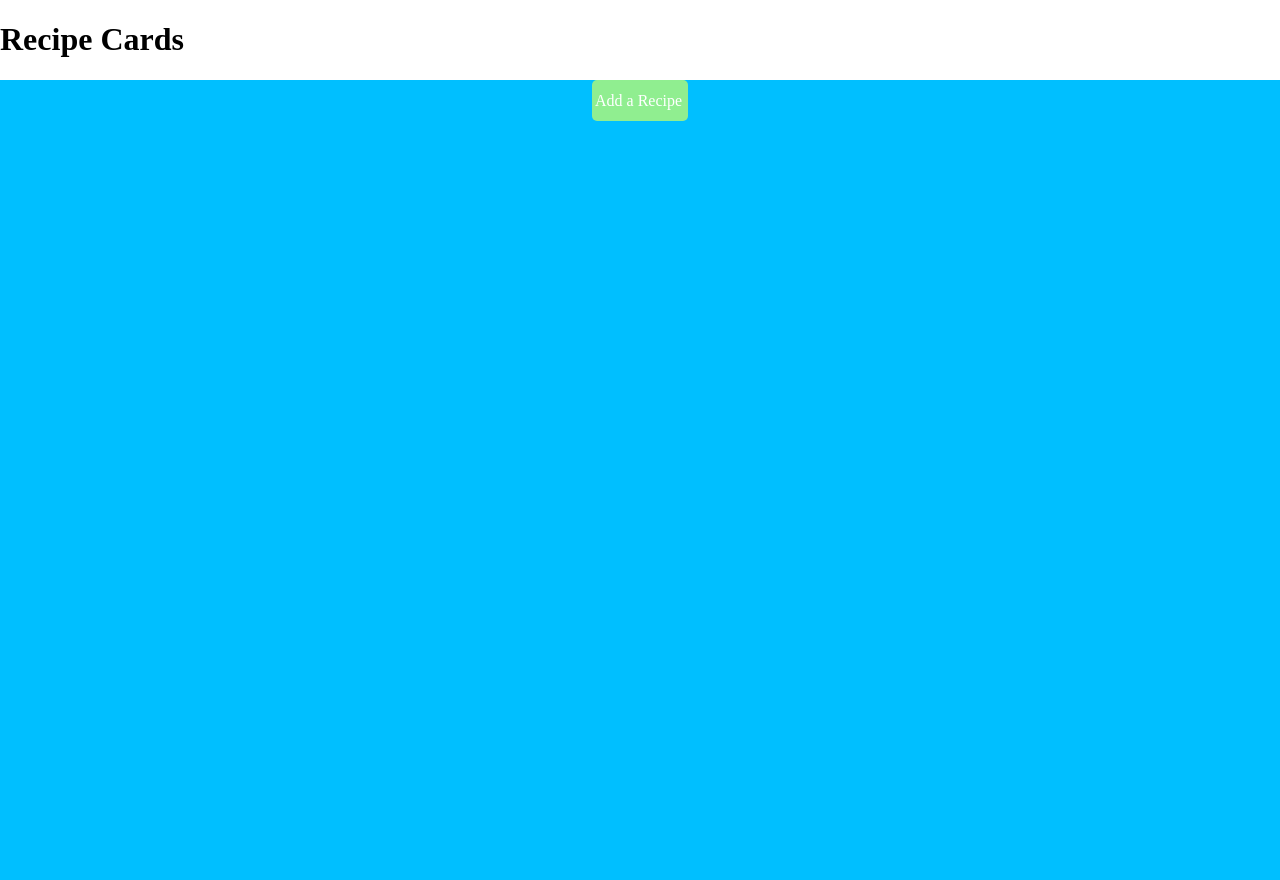
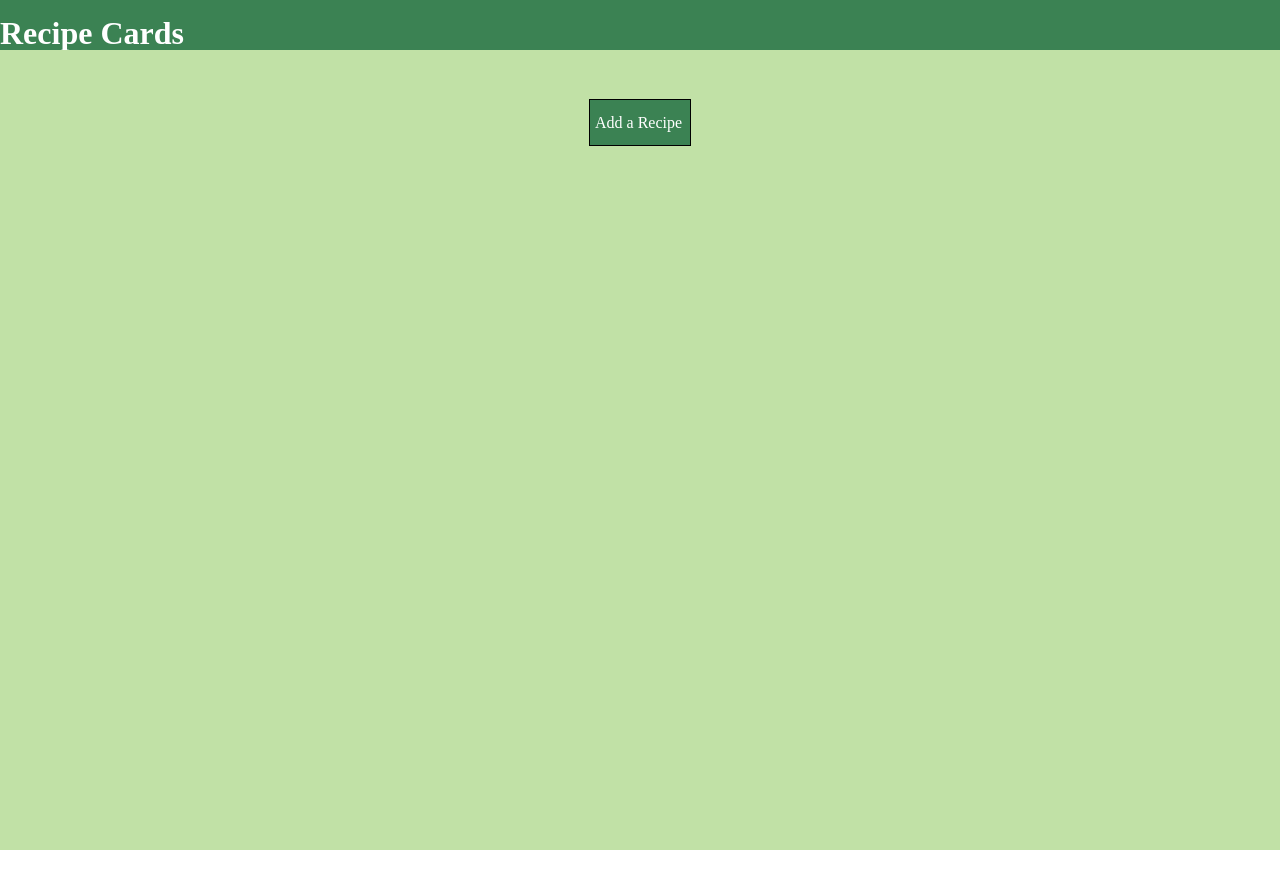
Before and after one commit to Swoodend/recipe_cards, a React (Create React App) app: page / in a window 1280 px wide. After the commit the page ends 850 px from the top, so only its background shows below. Built offline with nearby package versions, Linux system fonts and the light colour scheme.

Commit message:
add cursor: pointer to various clickables on the page. Style the site background and the navbar

```diff
--- a/public/App.css
+++ b/public/App.css
@@ -1,6 +1,20 @@
 html, body{
   margin:0;
   padding: 0;
+}
+
+.nav h1 {
+  margin: 0;
+  position: relative;
+  padding-top: 15px;
+}
+
+.nav {
+  width: 100%;
+  height: 50px;
+  color: white;
+  background: #3b8253;
+  top: 0;
 }
 
 .main-header{
@@ -12,7 +26,7 @@ html, body{
   min-height: 100vh;
   min-width: 100vw;
   position: relative;
-  background-color: deepskyblue;
+  background: #C1E1A6
 }
 
 .modal{
@@ -70,6 +84,10 @@ html, body{
   border-style: none;
 }
 
+.save:hover{
+  cursor: pointer;
+}
+
 .card-container {
   display: flex;
   justify-content: center;
@@ -83,11 +101,20 @@ html, body{
   overflow: hidden;
   height: 35px;
   width: 90px;
-  background: lightgreen;
+  background: #3b8253;
   color: white;
   margin: 0 auto;
-  border-radius: 5px;
-  padding: 3px;
+  padding: 5px;
+  outline: 1px solid black;
+  margin-top: 50px;
+}
+
+.recipe-button:hover {
+  cursor: pointer;
+}
+
+.recipe-header:hover {
+  cursor: pointer;
 }
 
 .recipe-card {
@@ -117,6 +144,10 @@ html, body{
   width: 20px;
   color: white;
   background: red;
+}
+
+.delete-button:hover{
+  cursor: pointer;
 }
 
 .ingredient-list {
```
